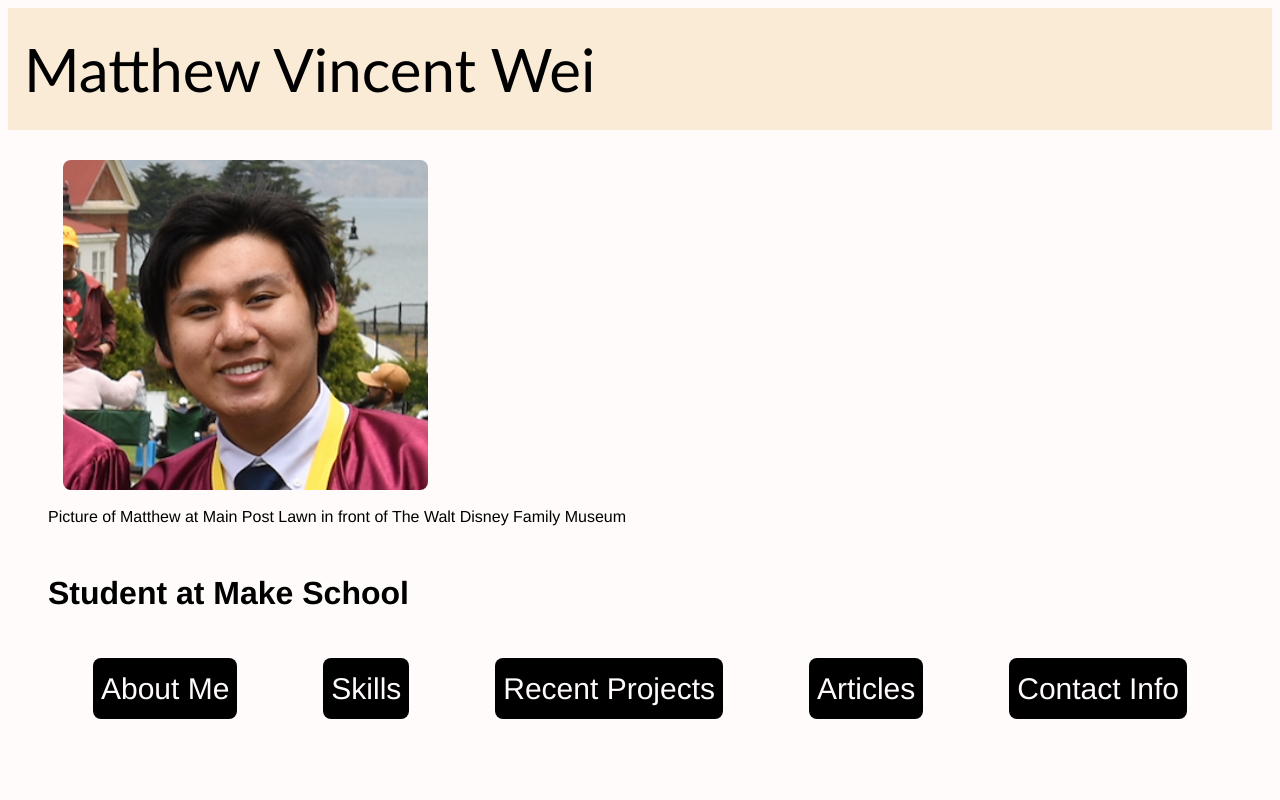
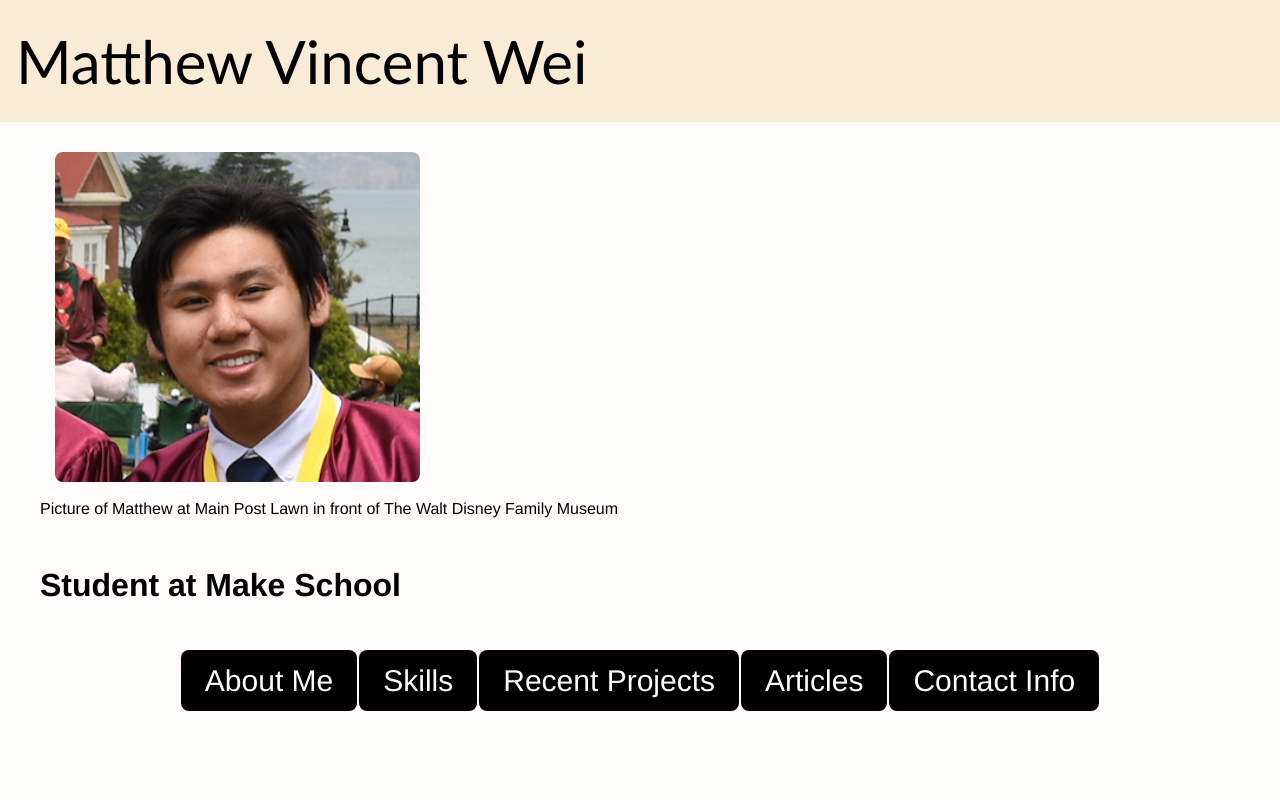
Before and after one commit to matthewwei35/WEB-1.0_MW_Portfolio, a plain HTML site: page index.html in a window 1280 px wide. Shown: the top 800 px of the page. Drawn offline with Linux system fonts and the light colour scheme.

Commit message:
Changed body margin to 0, changed nav ul to justify-content center, and added 1.5 rem to nav a padding

```diff
--- a/style.css
+++ b/style.css
@@ -5,6 +5,7 @@ body {
     color: #000;
     background-color: #fffbfa;
     border-style: none;
+    margin: 0;
 }
 
 h1 {
@@ -32,7 +33,7 @@ nav ul{
     list-style: none;
     padding: 0;
     flex-direction: row;
-    justify-content: space-evenly;
+    justify-content: center;
 }
 
 nav a {
@@ -44,7 +45,7 @@ nav a {
     border-radius: 0.5rem;
     color: #fffbfa;
     margin: 1px;
-    padding: 0.5rem;
+    padding: 0.5rem 1.5rem;
     display: block;
 }
 
```
